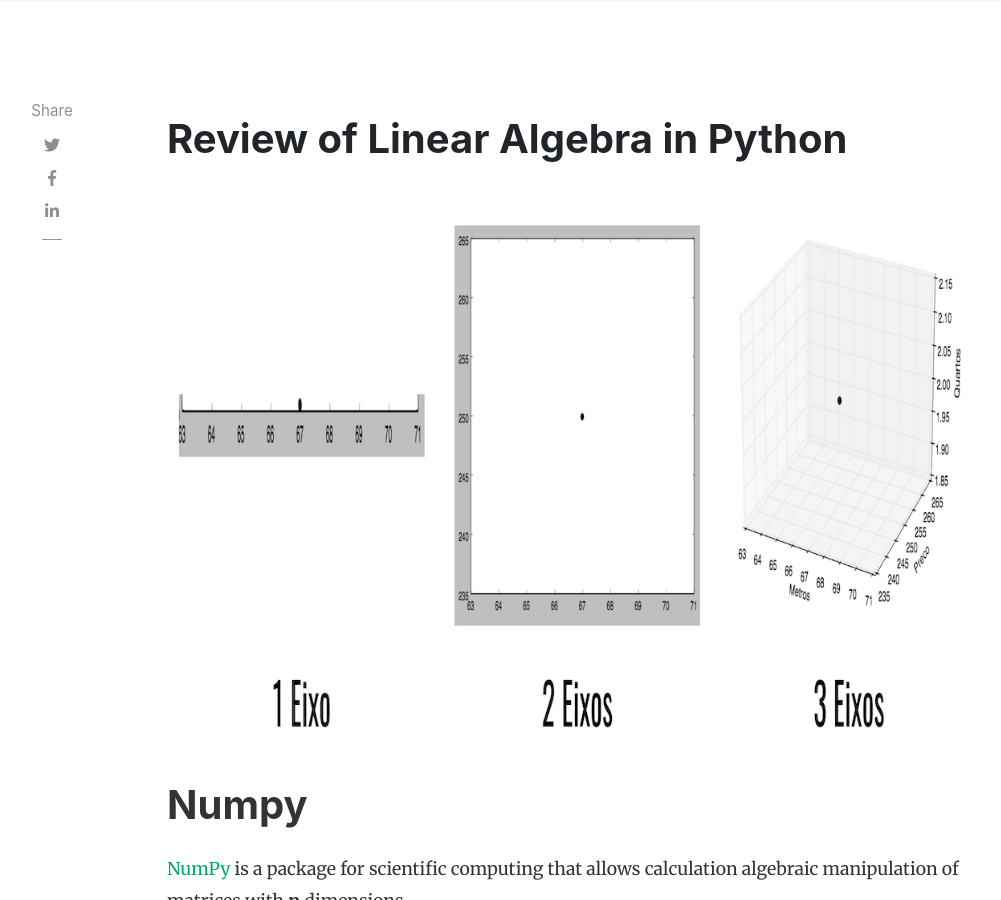
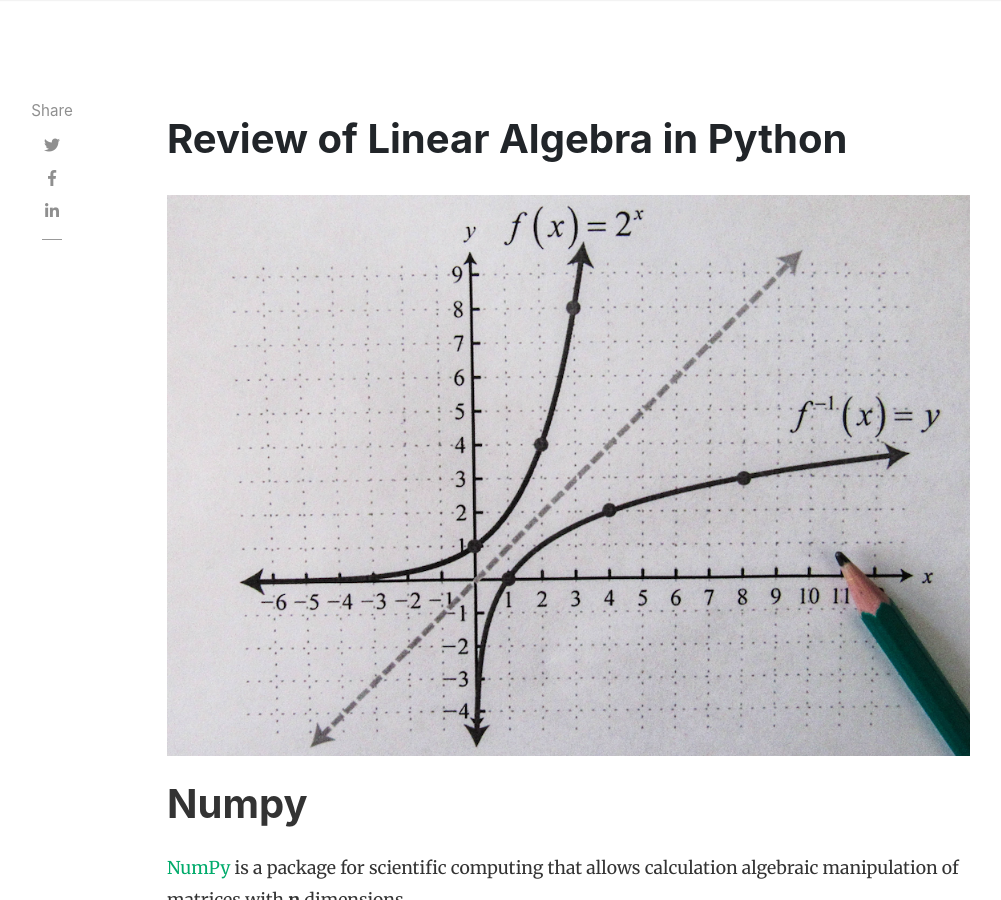
Before and after one commit to rafaelsakurai/rafaelsakurai.github.io, a Jekyll site: the page built from _posts/2019-06-21-review-linear-algebra-python.md, in a window 1280 px wide and 900 px high. Shown: the whole window, without its empty margins (118-1119 px from the left). Built offline with Jekyll 4.4.1, drawn with Linux system fonts in a browser that asks for light colours; nearby versions of some CDN libraries; a script that is not in the unit is left out.

Commit message:
Adicionar novas imagens para as capas dos posts.

```diff
--- a/_posts/2019-06-21-review-linear-algebra-python.md
+++ b/_posts/2019-06-21-review-linear-algebra-python.md
@@ -4,7 +4,7 @@
 date: 2019-06-21 23:00:00
 categories: [ Algebra Linear ]
 tags: [numpy, vector, matrix, distance, euclidian]
-image: assets/images/posts/2019-06-21-revisao-algebra-linear-python-01.png
+image: assets/images/posts/2019-06-21-revisao-algebra-linear-python.png
 excerpt: Review some basic concepts of Linear Algebra, and how to calculate using Python with NumPy.
 
 ---
```
Also changed, not shown: _posts/2019-06-21-revisao-algebra-linear-python.md (+1 -1 lines), assets/images/posts/2019-06-21-revisao-algebra-linear-python-01.png, assets/images/posts/2019-06-21-revisao-algebra-linear-python.png (added), assets/images/posts/2019-06-23-revisao-estatistica-probabilidade-python.png, assets/images/posts/2020-03-31-classificacao-knn.png, assets/images/posts/2020-04-27-regressao-linear-simples.png, assets/images/posts/2021-01-04-regressao-linear-multipla.png, 1 other file.
